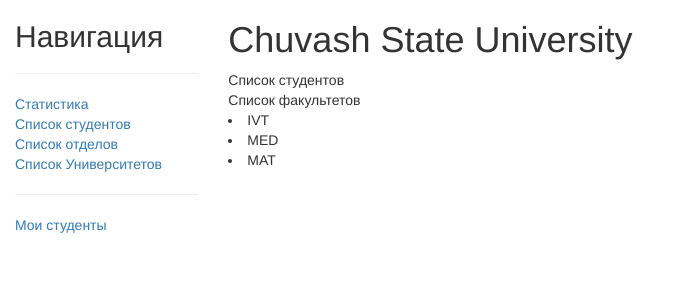
After one commit to Homutok/Student, a Django app: page /catalog/university/1 in a window 1280 px wide. The commit adds this page. Shown: the top 300 px of the page, without its empty margins (0-681 px from the left). Run offline with Django 3.2, Linux system fonts and the light colour scheme; data comes from the database, SQL or seed files in the repository; both versions use the stored data as it was after the commit; some libraries are stand-ins or nearby versions.

Commit message:
add university list an detail

```diff
--- a/project/studenlist/catalog/models.py
+++ b/project/studenlist/catalog/models.py
@@ -45,13 +45,17 @@
 class University(models.Model):
     name_of_university = models.CharField(max_length=100, db_index=True)
 
+    def get_absolute_url(self):
+        return reverse('university-detail', args=[str(self.id)])
+
     def __str__(self):
         return self.name_of_university
 
 
+
 class Faculty(models.Model):
     faculty_name = models.CharField(max_length=200, db_index=True)
-    university_id = models.ForeignKey('University', on_delete=models.PROTECT, null=True)
+    university_id = models.ForeignKey('University',related_name='faculty_of_university', on_delete=models.PROTECT, null=True)
 
     def __str__(self):
         return self.faculty_name
--- a/project/studenlist/catalog/templates/base_generic.html
+++ b/project/studenlist/catalog/templates/base_generic.html
@@ -23,9 +23,9 @@
           <h2>Навигация</h2><hr>
       <ul class="sidebar-nav">
           <li><a href="{% url 'index' %}">Статистика</a></li>
-          <li><a href="{% url 'index' %}">Список студентов</a></li>
-          <li><a href="{% url 'index' %}">Список отделов</a></li>
-          <li><a href="{% url 'index' %}">Список Университетов</a></li>
+          <li><a href="{% url 'student' %}">Список студентов</a></li>
+          <li><a href="{% url 'department' %}">Список отделов</a></li>
+          <li><a href="{% url 'university' %}">Список Университетов</a></li>
           <hr>
           <li><a href="{% url 'index' %}">Мои студенты</a></li>
       </ul>
--- /dev/null
+++ b/project/studenlist/catalog/templates/catalog/university_detail.html
@@ -0,0 +1,17 @@
+{% extends "base_generic.html" %}
+
+{% block content %}
+<h1>{{ university.name_of_university }}</h1>
+
+
+<div>Список студентов</div>
+<div id="faculty_list_of_university">Список факультетов</div>
+    <ui>
+        {% for facylty in university.faculty_of_university.all %}
+            <li>
+                {{ facylty.faculty_name }}
+            </li>
+        {% endfor %}
+    </ui>
+
+{% endblock %}
--- a/project/studenlist/catalog/urls.py
+++ b/project/studenlist/catalog/urls.py
@@ -7,5 +7,6 @@
     re_path(r'^$', views.index, name='index'),
     re_path(r'^students/$', views.StudentListView.as_view(), name='student'),
     re_path(r'^universities/$', views.UniversityListView.as_view(), name='university'),
+    re_path(r'^university/(?P<pk>\d+)$', views.UniversityDetailView.as_view(), name='university-detail'),
     re_path(r'^departments/$', views.DepartmentListView.as_view(), name='department'),
 ]
--- a/project/studenlist/catalog/views.py
+++ b/project/studenlist/catalog/views.py
@@ -1,5 +1,5 @@
 from django.shortcuts import render
-from .models import Student, Profile, Comment, Department
+from .models import Student, Profile, Comment, Department,University
 from django.views import generic
 
 
@@ -25,11 +25,30 @@
 
 # Просмотр списка университетов
 class UniversityListView(generic.ListView):
-    pass
+    model = University
+    template_name = 'catalog/university_list.html'
+    paginate_by = 10
 
+    def get_queryset(self):
+        return University.objects.order_by('name_of_university')
+
+    def get_context_data(self, **kwargs):
+        context = super().get_context_data(**kwargs)
+        context['borrowed'] = True
+        return context
 
 class UniversityDetailView(generic.DetailView):
-    pass
+    model = University
+    template_name = 'catalog/university_detail.html'
+    paginate_by = 10
+
+    def get_queryset(self):
+        return University.objects.order_by('name_of_university')
+
+    def get_context_data(self, **kwargs):
+        context = super().get_context_data(**kwargs)
+        context['borrowed'] = True
+        return context
 
 
 # Просмотр отделов
```
Also changed, not shown: project/studenlist/catalog/templates/catalog/university_list.html (+15 -0 lines), project/studenlist/db.sqlite3.
